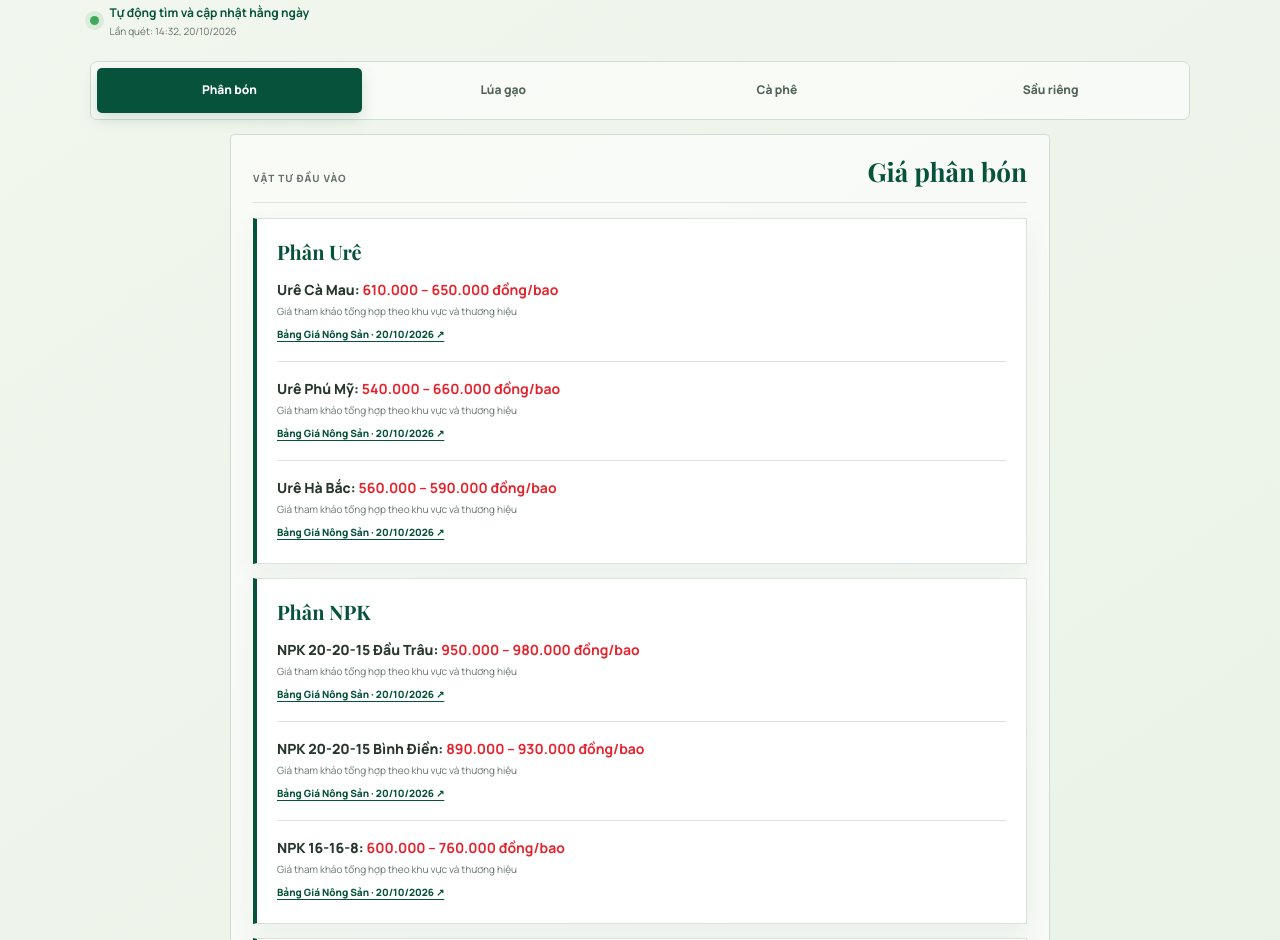
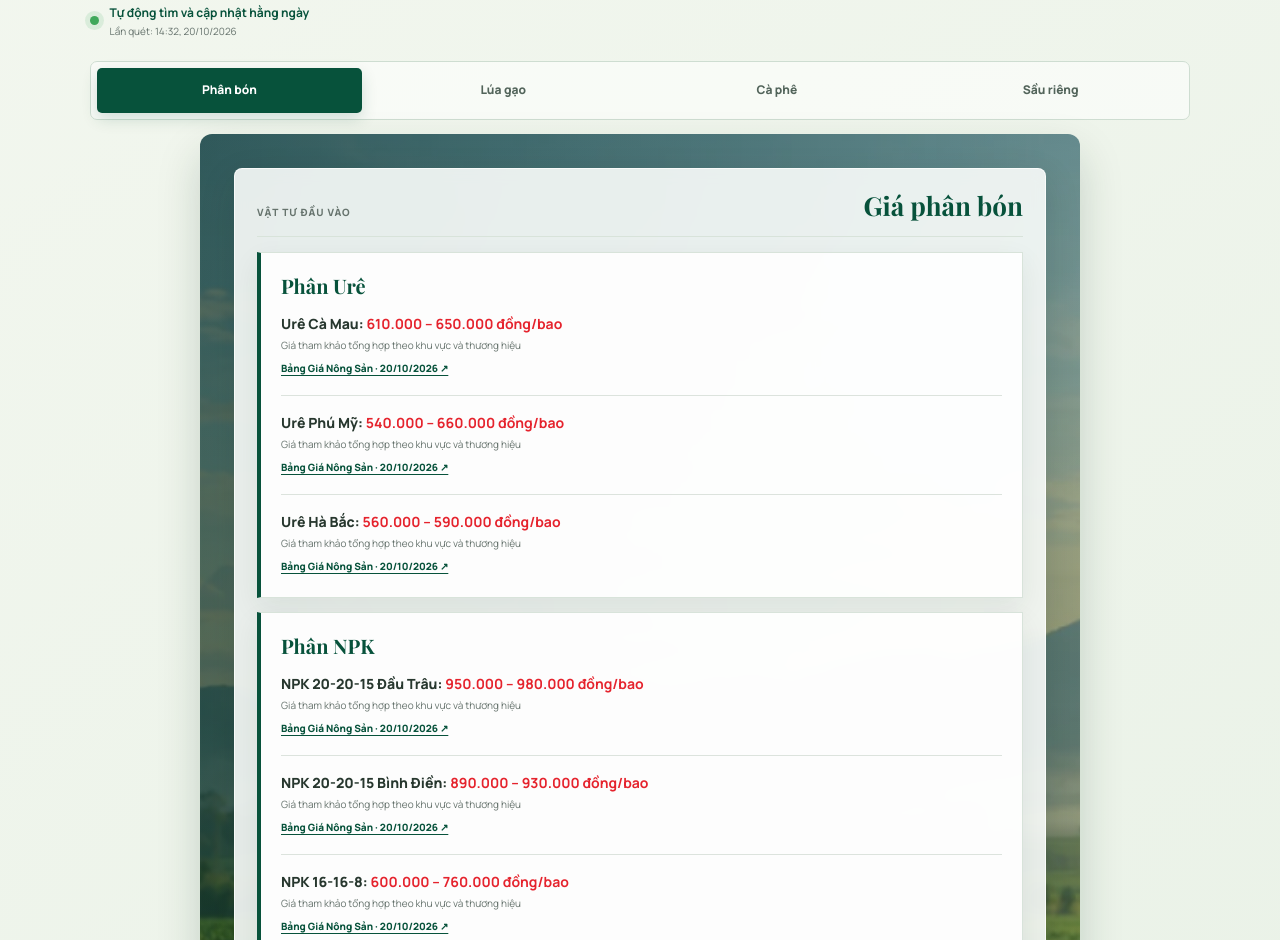
Before and after one commit to duyluem1368/agrotech-truong-lam, a plain HTML site: page index.html in a window 1280 px wide. Shown: the part 7330-8270 px from the top of the page. Drawn offline with nearby package versions, Linux system fonts and the light colour scheme.

Commit message:
Thêm ảnh nền theo nhóm giá nông sản

```diff
--- a/enhancements.css
+++ b/enhancements.css
@@ -216,11 +216,12 @@ footer{grid-template-columns:1.35fr 1.35fr 1fr}
 .market-tabs{display:grid;grid-template-columns:repeat(4,1fr);gap:8px;margin:0 0 14px;padding:6px;background:rgba(255,255,255,.55);border:1px solid #ceddd1;border-radius:7px}
 .market-tabs button{min-height:45px;border:0;border-radius:5px;background:transparent;color:#52645a;font:800 12px/1.2 Manrope;cursor:pointer;transition:.2s ease}
 .market-tabs button:hover{background:#eef4eb;color:var(--green)}.market-tabs button.active{background:var(--green);color:#fff;box-shadow:0 6px 16px rgba(7,82,59,.16)}
-.market-panel{max-width:820px;margin:auto}
-.market-column{padding:22px;background:rgba(255,255,255,.58);border:1px solid #ceddd1;border-radius:4px}
+.market-panel{--market-background:url("assets/market-backgrounds/fertilizer-v1.webp");max-width:880px;margin:auto;padding:clamp(18px,3vw,34px);position:relative;isolation:isolate;overflow:hidden;border-radius:12px;background-image:linear-gradient(110deg,rgba(2,43,30,.68),rgba(8,76,52,.28)),var(--market-background);background-size:cover;background-position:center;box-shadow:0 20px 44px rgba(4,50,35,.18);transition:background-image .25s ease}
+.market-panel:before{content:"";position:absolute;inset:0;z-index:-1;background:linear-gradient(180deg,rgba(255,255,255,.04),rgba(0,32,21,.2));pointer-events:none}
+.market-column{padding:22px;background:rgba(249,252,250,.91);border:1px solid rgba(255,255,255,.72);border-radius:8px;box-shadow:0 12px 35px rgba(2,35,24,.14);backdrop-filter:blur(7px);-webkit-backdrop-filter:blur(7px)}
 .market-column-head{display:flex;align-items:end;justify-content:space-between;gap:15px;padding-bottom:15px;border-bottom:1px solid #d8e3da}.market-column-head span{color:var(--muted);font-size:10px;font-weight:800;text-transform:uppercase;letter-spacing:.1em}.market-column-head h3{font:700 26px/1.15 "Playfair Display";margin:0;color:var(--green)}
 .market-column-rice .market-column-head h3{color:#8b5d12}.market-groups{display:grid;gap:14px;margin-top:15px}
-.market-price-group{padding:20px;background:#fff;border:1px solid #d8e3da;border-left:4px solid var(--green);box-shadow:0 10px 26px rgba(5,52,37,.055)}
+.market-price-group{padding:20px;background:rgba(255,255,255,.94);border:1px solid #d8e3da;border-left:4px solid var(--green);box-shadow:0 10px 26px rgba(5,52,37,.075)}
 .market-column-rice .market-price-group{border-left-color:#d3a62a}.market-price-group h4{font:700 20px/1.25 "Playfair Display";margin:0 0 15px;color:var(--green)}.market-column-rice .market-price-group h4{color:#79500f}
 .market-price-group ul{list-style:none;padding:0;margin:0}.market-price-group li{padding:0 0 16px;margin:0 0 16px;border-bottom:1px solid var(--line)}.market-price-group li:last-child{border:0;margin:0;padding:0}
 .market-price-line{font-size:14px;line-height:1.55;color:#27372e}.market-price-line strong{font-weight:800}.market-price-line span{color:var(--red);font-weight:700}
--- a/script.js
+++ b/script.js
@@ -388,15 +388,17 @@ const marketUpdated = document.querySelector('#marketUpdated');
 let marketGroups = [];
 let activeMarketCategory = 'fertilizer';
 const marketCategories = {
-  fertilizer:{title:'Giá phân bón',eyebrow:'Vật tư đầu vào',more:'Xem đầy đủ giá phân bón →',url:'/gia-phan-bon-hom-nay/'},
-  rice:{title:'Giá lúa gạo',eyebrow:'Thị trường nông sản',more:'Xem nguồn giá lúa gạo →',url:'https://banggianongsan.com/gia-lua-gao-hom-nay/'},
-  coffee:{title:'Giá cà phê',eyebrow:'Thị trường nông sản',more:'Xem nguồn giá cà phê →',url:'https://banggianongsan.com/bang-gia-ca-phe/'},
-  durian:{title:'Giá sầu riêng',eyebrow:'Thị trường nông sản',more:'Xem nguồn giá sầu riêng →',url:'https://banggianongsan.com/bang-gia-sau-rieng/'}
+  fertilizer:{title:'Giá phân bón',eyebrow:'Vật tư đầu vào',more:'Xem đầy đủ giá phân bón →',url:'/gia-phan-bon-hom-nay/',image:'assets/market-backgrounds/fertilizer-v1.webp'},
+  rice:{title:'Giá lúa gạo',eyebrow:'Thị trường nông sản',more:'Xem nguồn giá lúa gạo →',url:'https://banggianongsan.com/gia-lua-gao-hom-nay/',image:'assets/market-backgrounds/rice-v1.webp'},
+  coffee:{title:'Giá cà phê',eyebrow:'Thị trường nông sản',more:'Xem nguồn giá cà phê →',url:'https://banggianongsan.com/bang-gia-ca-phe/',image:'assets/market-backgrounds/coffee-v1.webp'},
+  durian:{title:'Giá sầu riêng',eyebrow:'Thị trường nông sản',more:'Xem nguồn giá sầu riêng →',url:'https://banggianongsan.com/bang-gia-sau-rieng/',image:'assets/market-backgrounds/durian-v1.webp'}
 };
 const marketGroupMarkup = groups => groups.length ? groups.map(group => `<section class="market-price-group"><h4>${escapeNews(group.name)}</h4><ul>${(group.items || []).map(item => `<li><div class="market-price-line"><strong>${escapeNews(item.name)}:</strong> <span>${escapeNews(item.price)}</span></div>${item.detail ? `<small>${escapeNews(item.detail)}</small>` : ''}<a href="${escapeNews(item.url)}" target="_blank" rel="noopener noreferrer" title="${escapeNews(item.sourceTitle || '')}">${escapeNews(item.source)} · ${new Date(item.date).toLocaleDateString('vi-VN')} ↗</a></li>`).join('')}</ul></section>`).join('') : '<section class="market-price-group market-empty"><p>Chưa có báo giá phù hợp. Hệ thống sẽ thử lại trong lần cập nhật tiếp theo.</p></section>';
 function renderMarket() {
   if (!marketGrid || !marketContent) return;
   const config = marketCategories[activeMarketCategory];
+  marketGrid.style.setProperty('--market-background', `url("${config.image}")`);
+  marketGrid.dataset.category = activeMarketCategory;
   marketTitle.textContent = config.title;
   marketEyebrow.textContent = config.eyebrow;
   marketMore.textContent = config.more;
```
Also changed, not shown: assets/market-backgrounds/coffee-v1.webp (added), assets/market-backgrounds/durian-v1.webp (added), assets/market-backgrounds/fertilizer-v1.webp (added), assets/market-backgrounds/rice-v1.webp (added).
